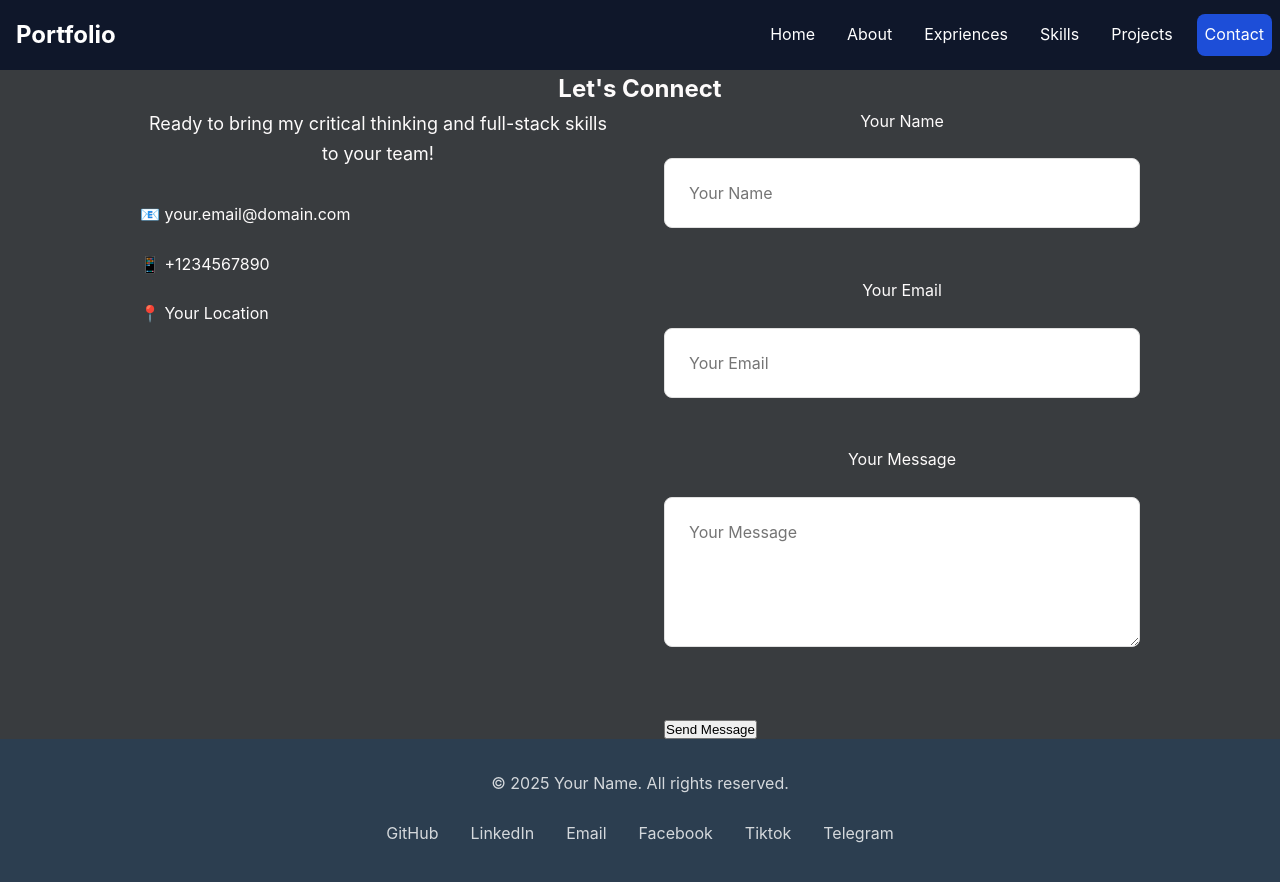
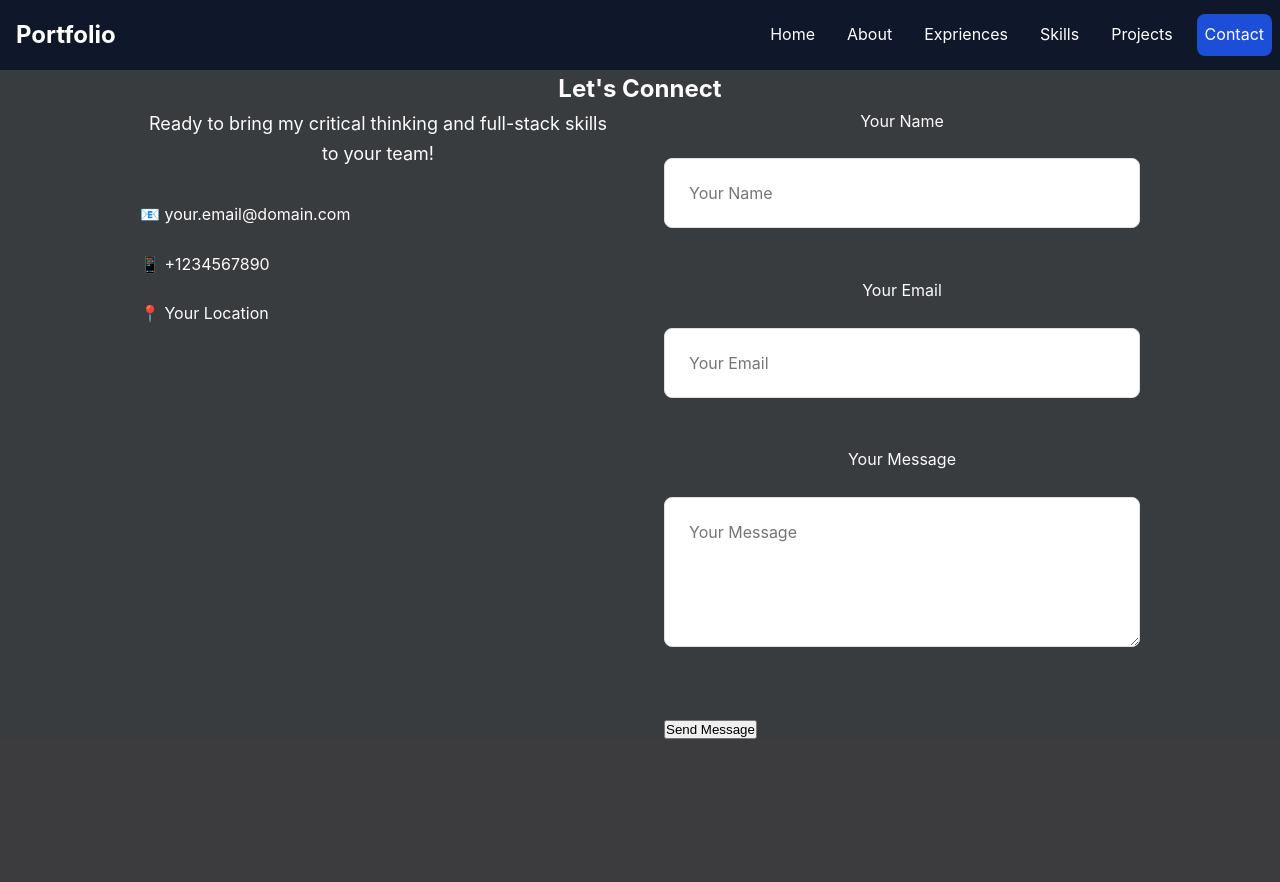
Before and after one commit to AnwarNejash/updateport, a React (Create React App) app: page /contact in a window 1280 px wide. Shown: the top 882 px of the page. After the commit the page ends 800 px from the top, so only its background shows below. Built offline with nearby package versions, Linux system fonts and the light colour scheme.

Commit message:
Update Contact.jsx

```diff
--- a/src/components/pages/Contact.jsx
+++ b/src/components/pages/Contact.jsx
@@ -1,6 +1,6 @@
 import React from 'react';
 import './contact.css';
-import Footer from './Footer';
+
 const Contact = () => (
       <>
           <section id="contact" className="contact">
@@ -26,7 +26,7 @@ const Contact = () => (
     </div>
 
   </section>
-  <Footer/>
+
 </>
 
 );
```
